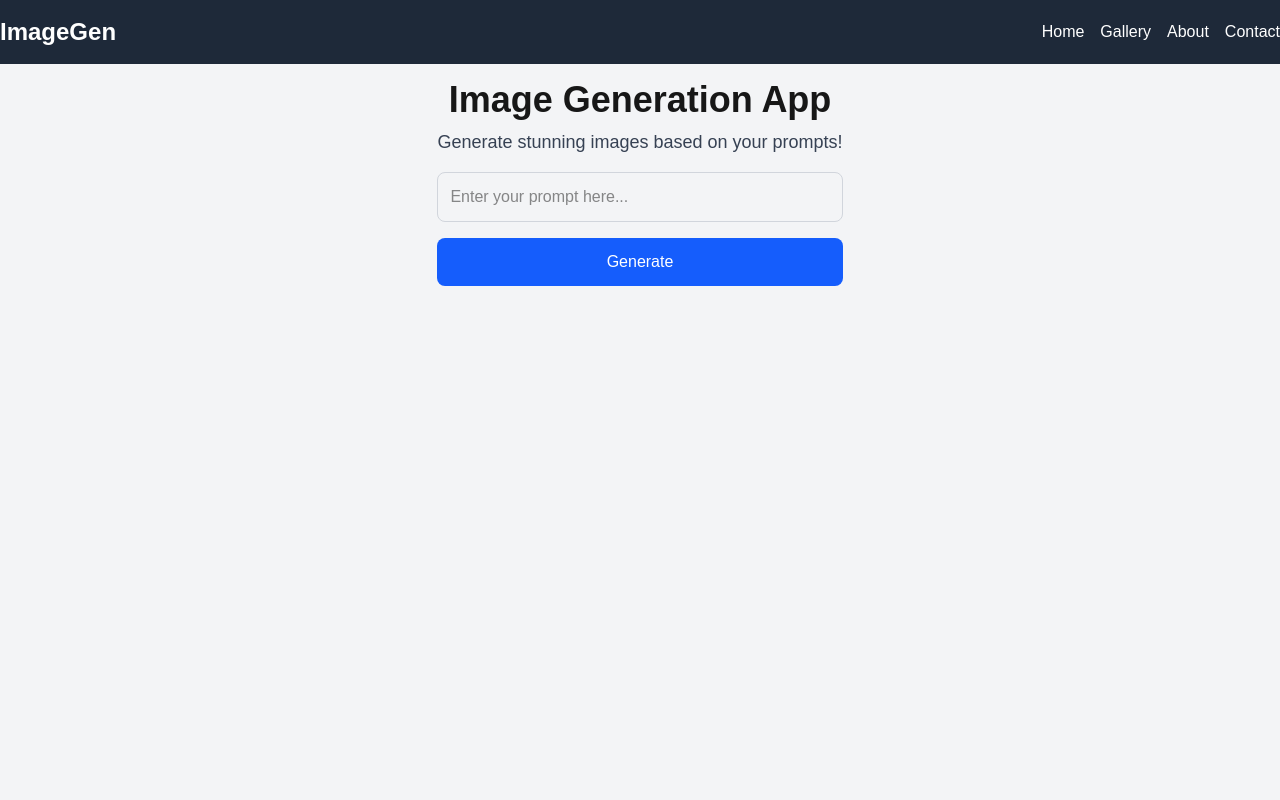
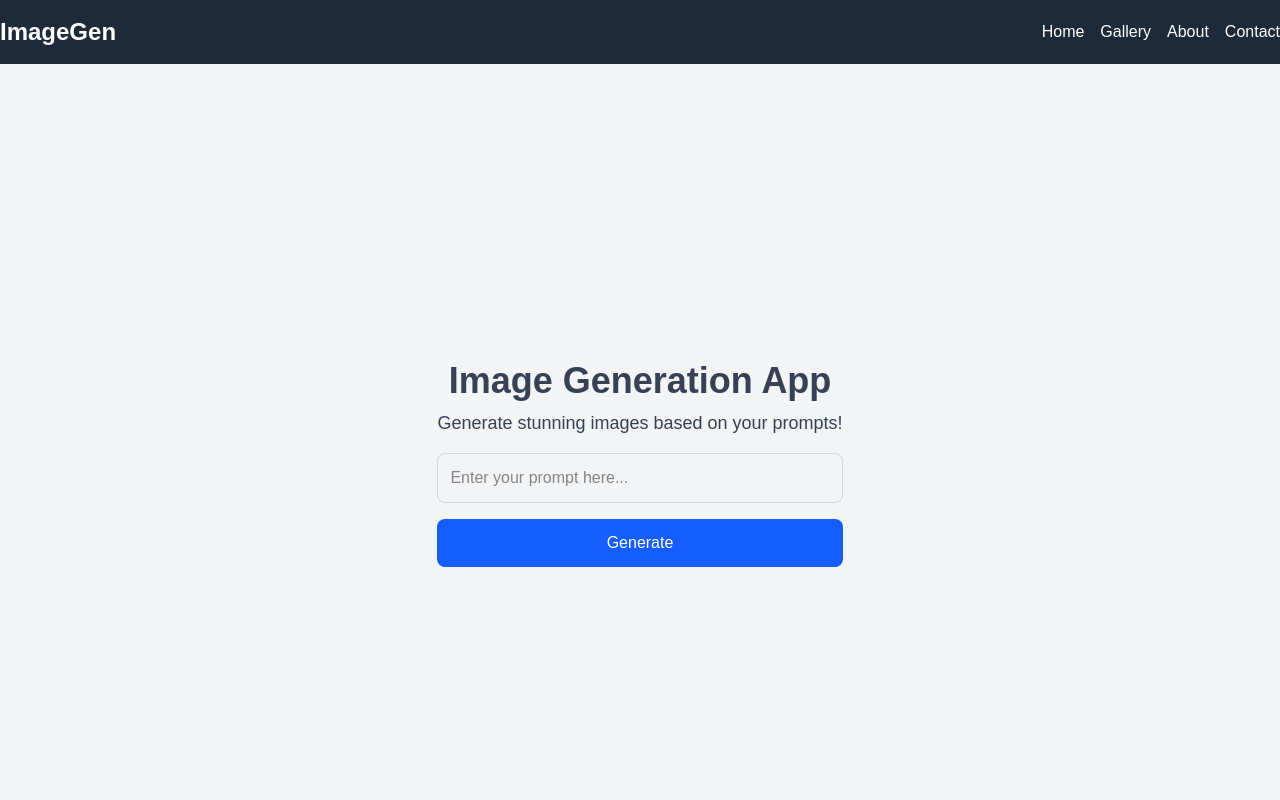
Before and after one commit to Kaydev-cmd/alx-project-0x05-setup, a Next.js app in the folder alx-project-0x07/: page / in a window 1280 px wide. Shown: the top 800 px of the page. Built offline with nearby package versions, Linux system fonts and the light colour scheme.

Commit message:
feat: add cursor pointer

```diff
--- a/alx-project-0x07/pages/index.tsx
+++ b/alx-project-0x07/pages/index.tsx
@@ -6,9 +6,9 @@ const Home = () => {
   };
 
   return (
-    <div className="flex flex-col items-center min-h-screen bg-gray-100 p-4">
+    <div className="flex flex-col justify-center items-center min-h-screen bg-gray-100 p-4">
       <div className="flex flex-col items-center">
-        <h1 className="text-4xl font-bold mb-2">Image Generation App</h1>
+        <h1 className="text-4xl text-gray-700 font-bold mb-2">Image Generation App</h1>
         <p className="text-lg text-gray-700 mb-4">
           Generate stunning images based on your prompts!
         </p>
@@ -21,7 +21,7 @@ const Home = () => {
           />
           <button
             onClick={handleGenerateImage}
-            className="w-full p-3 bg-blue-600 text-white rounded-lg hover:bg-blue-700 transition duration-200"
+            className="w-full p-3 bg-blue-600 text-white rounded-lg hover:bg-blue-700 transition duration-200 cursor-pointer"
           >
             Generate
           </button>
```
